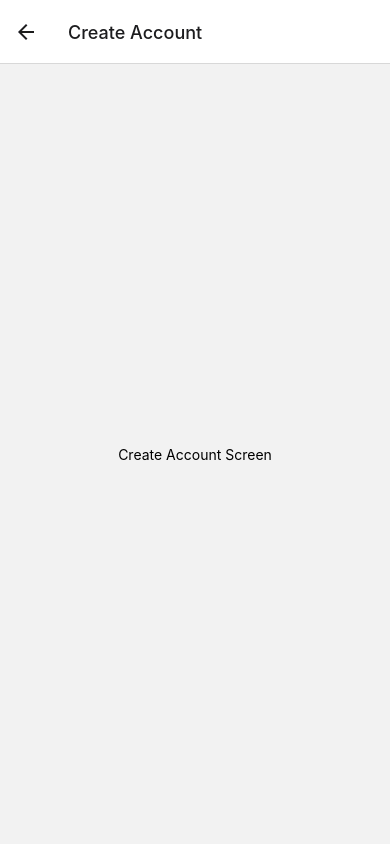
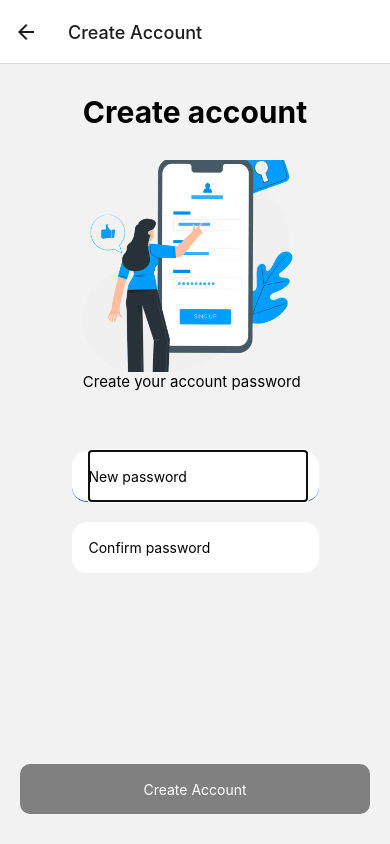
Before and after one commit to minhquan0909/2Fa, a React Native app: screen /CreateAccount in a window 390 px wide. Built offline with nearby package versions, Linux system fonts and the light colour scheme.

Commit message:
Refactor code

```diff
--- /dev/null
+++ b/src/components/CustomButton.tsx
@@ -0,0 +1,31 @@
+import {View, Text, TouchableOpacity, StyleSheet} from 'react-native';
+import React from 'react';
+
+const CustomButton = props => {
+  const {onPress, activeBy, title} = props;
+  return (
+    <TouchableOpacity onPress={onPress}>
+      <View
+        style={[
+          styles.btnLogin,
+          {backgroundColor: activeBy ? '#1A4F8B' : 'gray'},
+        ]}>
+        <Text style={styles.textLogin}>{title}</Text>
+      </View>
+    </TouchableOpacity>
+  );
+};
+export default React.memo(CustomButton);
+const styles = StyleSheet.create({
+  btnLogin: {
+    width: 350,
+    height: 50,
+    borderRadius: 10,
+    justifyContent: 'center',
+    alignItems: 'center',
+  },
+  textLogin: {
+    color: 'white',
+    alignItems: 'center',
+  },
+});
--- /dev/null
+++ b/src/components/CustomHeader.tsx
@@ -0,0 +1,28 @@
+import React from 'react';
+import {Image, StyleSheet, Text, View} from 'react-native';
+const CustomHeader = props => {
+  const {imgSource, title, description, containerStyle} = props;
+  return (
+    <View style={containerStyle}>
+      <Text style={styles.introTitle}>{title}</Text>
+      <Image source={imgSource} style={styles.imgLogin} />
+      <Text style={styles.textTitle}>{description}</Text>
+    </View>
+  );
+};
+export default React.memo(CustomHeader);
+const styles = StyleSheet.create({
+  introTitle: {
+    fontWeight: 'bold',
+    fontSize: 30,
+    marginVertical: 30,
+  },
+  imgLogin: {width: 212, height: 212},
+  textTitle: {
+    fontSize: 15,
+    marginBottom: 50,
+  },
+  containerStyle: {
+    width: '100%',
+  },
+});
--- /dev/null
+++ b/src/components/CustomTextInput.tsx
@@ -0,0 +1,51 @@
+import React from 'react';
+import {StyleSheet, TextInput, View} from 'react-native';
+function CustomTextInput(props) {
+  const {
+    placeholder,
+    keyboardType,
+    value,
+    onChangeText,
+    onChangeFocus,
+    onChageBlur,
+    autoFocus,
+    focusInput,
+  } = props;
+  return (
+    <View
+      style={[
+        styles.inputContainer,
+        {borderBottomColor: focusInput ? '#1A4F8B' : 'white'},
+      ]}>
+      <TextInput
+        placeholder={placeholder}
+        keyboardType={keyboardType}
+        value={value}
+        onChangeText={onChangeText}
+        secureTextEntry={false}
+        style={styles.textInputStyle}
+        onFocus={onChangeFocus}
+        onBlur={onChageBlur}
+        autoFocus={autoFocus}
+      />
+    </View>
+  );
+}
+
+export default React.memo(CustomTextInput);
+const styles = StyleSheet.create({
+  textInputStyle: {
+    marginLeft: 5,
+    flex: 1,
+    height: 50,
+  },
+  inputContainer: {
+    flexDirection: 'row',
+    paddingHorizontal: 12,
+    borderRadius: 15,
+    backgroundColor: 'white',
+    alignItems: 'center',
+    borderBottomWidth: 1.5,
+    marginVertical: 10,
+  },
+});
--- a/src/screens/CreateAccountScreen.tsx
+++ b/src/screens/CreateAccountScreen.tsx
@@ -1,10 +1,138 @@
-import React from 'react';
-import {View, Text} from 'react-native';
-const CreateAccountScreen = () => {
+import React, {useRef, useState} from 'react';
+import {
+  View,
+  Text,
+  StyleSheet,
+  Image,
+  TextInput,
+  TouchableOpacity,
+  Alert,
+  KeyboardAvoidingView,
+  TouchableWithoutFeedback,
+  Keyboard,
+} from 'react-native';
+import CreateAccountIMG from '../assets/CreateAccount.png';
+import CustomHeader from '../components/CustomHeader';
+import CustomTextInput from '../components/CustomTextInput';
+import CustomButton from '../components/CustomButton';
+const CreateAccountScreen = ({navigation}) => {
+  const [focusPassword, setFocusPassword] = useState(true);
+  const [focusConfirmPassword, setFocusConfirmPassword] = useState(false);
+  const [password, setPassword] = useState('');
+  const [confirmPassword, setConfirmPassword] = useState('');
+
+  const onChangePassword = password => {
+    setPassword(password);
+  };
+  const onChangeConfirmPW = confirmPW => {
+    setConfirmPassword(confirmPW);
+  };
+  const onPressCreateAccount = () => {
+    if (password === confirmPassword) {
+      navigation.navigate('Profile');
+    } else {
+      Alert.alert('Password do not match');
+    }
+  };
+  const onChangeFocusPW = () => {
+    setFocusPassword(true);
+  };
+  const onChangeBlurPW = () => {
+    setFocusPassword(false);
+  };
+  const onChangeFocusConfirmPW = () => {
+    setFocusConfirmPassword(true);
+  };
+  const onChangeBlurConfirmPW = () => {
+    setFocusConfirmPassword(false);
+  };
   return (
-    <View style={{flex: 1, alignItems: 'center', justifyContent: 'center'}}>
-      <Text>Create Account Screen</Text>
-    </View>
+    <KeyboardAvoidingView
+      keyboardVerticalOffset={50}
+      behavior="padding"
+      style={styles.keyboardAvoidingViewContainer}>
+      <TouchableWithoutFeedback
+        style={styles.container}
+        onPress={Keyboard.dismiss}>
+        <View style={styles.container}>
+          <View style={styles.container}>
+            <CustomHeader
+              title={'Create account'}
+              description={'Create your account password'}
+              imgSource={CreateAccountIMG}
+            />
+            <CustomTextInput
+              placeholder={'New password'}
+              focusInput={focusPassword}
+              value={password}
+              onChangeFocus={onChangeFocusPW}
+              onChageBlur={onChangeBlurPW}
+              autoFocus={focusPassword}
+              onChangeText={onChangePassword}
+              keyboardType={'default'}
+            />
+            <CustomTextInput
+              placeholder={'Confirm password'}
+              focusInput={focusConfirmPassword}
+              value={confirmPassword}
+              onChangeFocus={onChangeFocusConfirmPW}
+              onChageBlur={onChangeBlurConfirmPW}
+              autoFocus={focusConfirmPassword}
+              onChangeText={onChangeConfirmPW}
+              keyboardType={'default'}
+            />
+          </View>
+          <CustomButton
+            activeBy={password && confirmPassword}
+            title={'Create Account'}
+            onPress={onPressCreateAccount}
+          />
+        </View>
+      </TouchableWithoutFeedback>
+    </KeyboardAvoidingView>
   );
 };
 export default React.memo(CreateAccountScreen);
+const styles = StyleSheet.create({
+  container: {flex: 1, width: '100%', alignItems: 'center', marginBottom: 30},
+  createAccountIMG: {
+    marginTop: 70,
+    width: 212,
+    height: 212,
+  },
+  introTitle: {
+    fontSize: 30,
+    fontWeight: 'bold',
+    marginTop: 30,
+  },
+  textInputArea: {
+    width: '100%',
+    paddingHorizontal: 50,
+  },
+
+  passwordInput: {
+    marginLeft: 5,
+    height: 40,
+  },
+  btnCreateAccount: {
+    marginTop: 30,
+    width: '100%',
+    height: 50,
+    borderRadius: 10,
+    justifyContent: 'center',
+    alignItems: 'center',
+  },
+  textCreateAccount: {
+    fontSize: 16,
+    color: 'white',
+  },
+  description: {
+    paddingVertical: 15,
+    textAlign: 'center',
+  },
+  keyboardAvoidingViewContainer: {
+    flex: 1,
+    width: '100%',
+    paddingHorizontal: 10,
+  },
+});
--- a/src/screens/LoginScreen.tsx
+++ b/src/screens/LoginScreen.tsx
@@ -1,7 +1,6 @@
-import React, {useEffect, useRef, useState} from 'react';
+import React, {useState} from 'react';
 import {
   FlatList,
-  Image,
   KeyboardAvoidingView,
   Modal,
   SafeAreaView,
@@ -13,13 +12,17 @@ import {
   View,
 } from 'react-native';
 import {Countries} from '../Data/Countries';
+import ForgotPWIMG from '../assets/ForgotPW.png';
 import LoginIMG from '../assets/Login.png';
-import ForgotPWIMG from '../assets/ForgotPW.png';
+import CustomButton from '../components/CustomButton';
+import CustomHeader from '../components/CustomHeader';
 
 const LoginScreen = ({navigation}) => {
-  let textInput = useRef(null);
   const defaultCountryCode = '+84';
   const defaultMaskCountry = '39 666 1101';
+  const loginTitle = 'Welcome Back';
+  const desc = 'Please input you phone number';
+  const forgotPWTitle = 'Forgot Password';
   const [phoneNumber, setPhoneNumber] = useState();
   const [focusInput, setFocusInput] = useState(true);
   const [modalVisible, setModalVisible] = useState(false);
@@ -64,9 +67,7 @@ const LoginScreen = ({navigation}) => {
   const changeLoginOrForgotPW = () => {
     setLoginOrForgotPW(!loginOrForgetPw);
   };
-  useEffect(() => {
-    textInput.focus();
-  }, []);
+
   const filterCountries = value => {
     if (value) {
       const countryData = countriesData.filter(
@@ -124,14 +125,11 @@ const LoginScreen = ({navigation}) => {
         keyboardVerticalOffset={50}
         behavior="padding"
         style={styles.keyboardAvoidingViewContainer}>
-        <Image
-          source={loginOrForgetPw === true ? LoginIMG : ForgotPWIMG}
-          style={styles.imgLogin}
+        <CustomHeader
+          title={loginOrForgetPw ? loginTitle : forgotPWTitle}
+          description={desc}
+          imgSource={loginOrForgetPw ? LoginIMG : ForgotPWIMG}
         />
-        <Text style={styles.introTitle}>
-          {loginOrForgetPw === true ? 'Welcome Back !' : 'Forgot Password'}
-        </Text>
-        <Text style={styles.textTitle}>{'Please input your phone number'}</Text>
         <View
           style={[
             styles.inputContainer,
@@ -144,7 +142,6 @@ const LoginScreen = ({navigation}) => {
           </TouchableOpacity>
           {renderModal()}
           <TextInput
-            ref={input => (textInput = input)}
             placeholder={placeholder}
             keyboardType="numeric"
             value={phoneNumber}
@@ -166,15 +163,11 @@ const LoginScreen = ({navigation}) => {
           </TouchableOpacity>
         </View>
         <View style={styles.bottomView}>
-          <TouchableOpacity onPress={onPressLogin}>
-            <View
-              style={[
-                styles.btnLogin,
-                {backgroundColor: phoneNumber ? '#1A4F8B' : 'gray'},
-              ]}>
-              <Text style={styles.textLogin}>{'Send OTP'}</Text>
-            </View>
-          </TouchableOpacity>
+          <CustomButton
+            activeBy={phoneNumber}
+            title={'Send OTP'}
+            onPress={onPressLogin}
+          />
         </View>
       </KeyboardAvoidingView>
     </View>
@@ -190,10 +183,7 @@ const styles = StyleSheet.create({
     padding: 10,
     alignItems: 'center',
   },
-  textTitle: {
-    fontSize: 15,
-    marginBottom: 50,
-  },
+
   inputContainer: {
     flexDirection: 'row',
     paddingHorizontal: 12,
@@ -215,26 +205,10 @@ const styles = StyleSheet.create({
   bottomView: {
     flex: 1,
     justifyContent: 'flex-end',
-    marginBottom: 50,
+    marginBottom: 30,
     alignItems: 'center',
   },
-  btnLogin: {
-    width: 300,
-    height: 50,
-    borderRadius: 10,
-    justifyContent: 'center',
-    alignItems: 'center',
-  },
-  textLogin: {
-    color: 'white',
-    alignItems: 'center',
-  },
-  imgLogin: {width: 212, height: 212},
-  introTitle: {
-    fontWeight: 'bold',
-    fontSize: 30,
-    marginVertical: 30,
-  },
+
   forgotPWContainer: {
     flexDirection: 'row',
     alignSelf: 'flex-end',
--- a/src/screens/ProfileScreen.tsx
+++ b/src/screens/ProfileScreen.tsx
@@ -1,10 +1,83 @@
 import React from 'react';
-import {View, Text} from 'react-native';
+import {View, Text, StyleSheet, Image} from 'react-native';
+import ProfileIMG from '../assets/UpdateProfile.png';
 const ProfileScreen = () => {
   return (
-    <View style={{flex: 1, alignItems: 'center', justifyContent: 'center'}}>
-      <Text>Login Screen</Text>
+    <View style={styles.container}>
+      <Text style={styles.introTitle}>Profile Screen</Text>
+      <Image source={ProfileIMG} style={styles.updateProfileIMG} />
+
+      <View style={styles.textInputArea}>
+        <Text style={styles.description}>Please update your profile</Text>
+        <View
+          style={[
+            styles.inputContainer,
+            {borderBottomColor: focusPassword ? '#1A4F8B' : 'white'},
+          ]}>
+          <TextInput
+            ref={input => (passwordRef = input)}
+            placeholder={'New password'}
+            keyboardType="default"
+            value={password}
+            secureTextEntry={false}
+            style={styles.passwordInput}
+            onFocus={onChangeFocusPW}
+            onBlur={onChangeBlurPW}
+            autoFocus={focusPassword}
+            onChangeText={onChangePassword}
+          />
+        </View>
+        <View
+          style={[
+            styles.inputContainer,
+            {borderBottomColor: focusConfirmPassword ? '#1A4F8B' : 'white'},
+          ]}>
+          <TextInput
+            placeholder={'Confirm password'}
+            keyboardType="default"
+            value={confirmPassword}
+            secureTextEntry={false}
+            style={styles.passwordInput}
+            onFocus={onChangeFocusConfirmPW}
+            onBlur={onChangeBlurConfirmPW}
+            autoFocus={focusConfirmPassword}
+            onChangeText={onChangeConfirmPW}
+          />
+        </View>
+        <TouchableOpacity onPress={onPressCreateAccount}>
+          <View
+            style={[
+              styles.btnCreateAccount,
+              {
+                backgroundColor:
+                  password && confirmPassword ? '#1A4F8B' : 'gray',
+              },
+            ]}>
+            <Text style={styles.textCreateAccount}>{'Create Account'}</Text>
+          </View>
+        </TouchableOpacity>
+      </View>
     </View>
   );
 };
 export default React.memo(ProfileScreen);
+const styles = StyleSheet.create({
+  container: {flex: 1, alignItems: 'center'},
+  introTitle: {
+    marginTop: 30,
+    fontSize: 30,
+    fontWeight: 'bold',
+  },
+  updateProfileIMG: {
+    marginTop: 50,
+    width: 212,
+    height: 212,
+  },
+  description: {
+    marginTop: 30,
+  },
+    textInputArea: {
+    width: '100%',
+    paddingHorizontal: 50,
+  },
+});
```
Also changed, not shown: src/assets/CreateAccount.png (added), src/assets/UpdateProfile.png (added), 1 other file (tests, documents, lock files or other folders).
